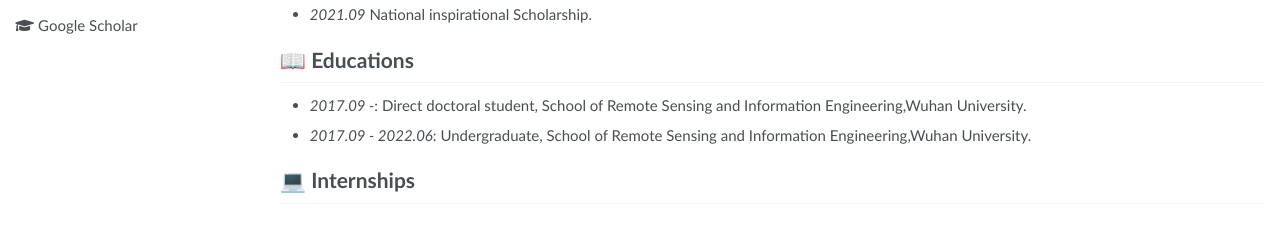
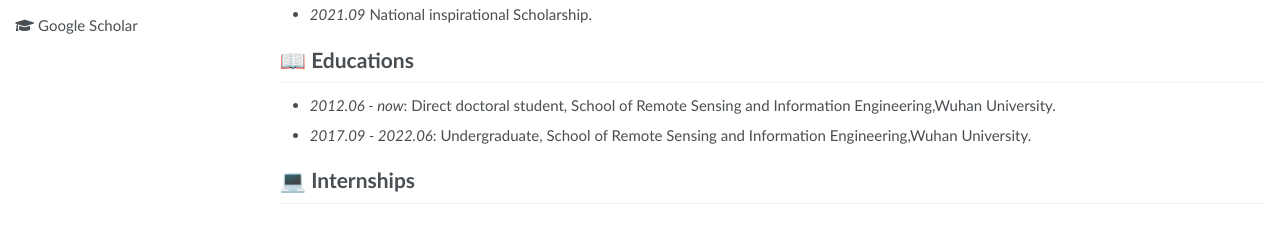
Before and after one commit to RayeRen/acad-homepage.github.io, a Jekyll site: the page built from _pages/about.md, in a window 1280 px wide. Shown: the part 465-708 px from the top of the page. Built offline with Jekyll 4.4.1, drawn with Linux system fonts in a browser that asks for light colours.

Commit message:
Update about.md

```diff
--- a/_pages/about.md
+++ b/_pages/about.md
@@ -35,7 +35,7 @@ My work is coming soon!
 - *2021.09* National inspirational Scholarship.
 
 # 📖 Educations
-- *2017.09 -*:         Direct doctoral student, School of Remote Sensing and Information Engineering,Wuhan University.
+- *2012.06 - now*:     Direct doctoral student, School of Remote Sensing and Information Engineering,Wuhan University.
 - *2017.09 - 2022.06*: Undergraduate, School of Remote Sensing and Information Engineering,Wuhan University.
 
 # 💻 Internships
```
